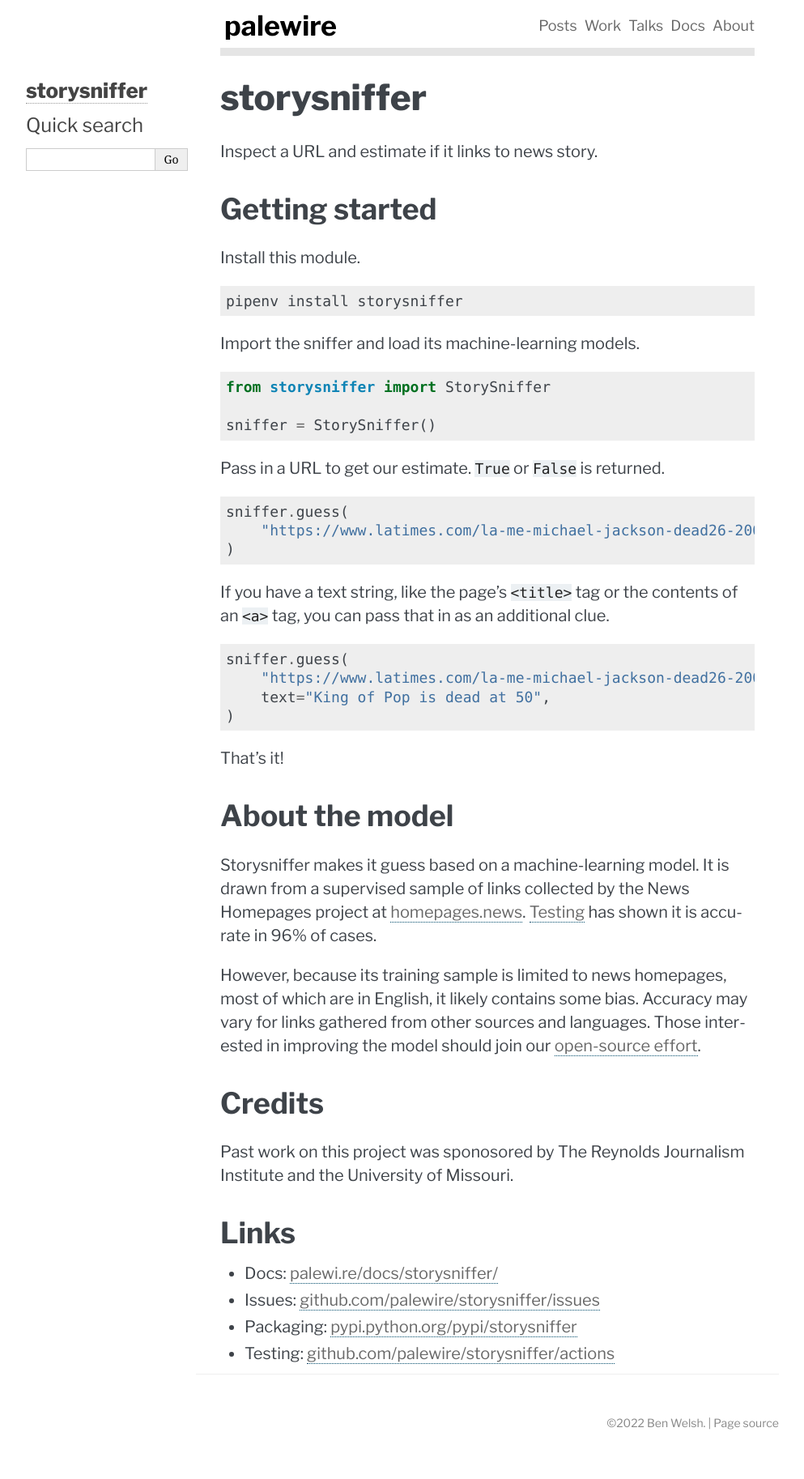
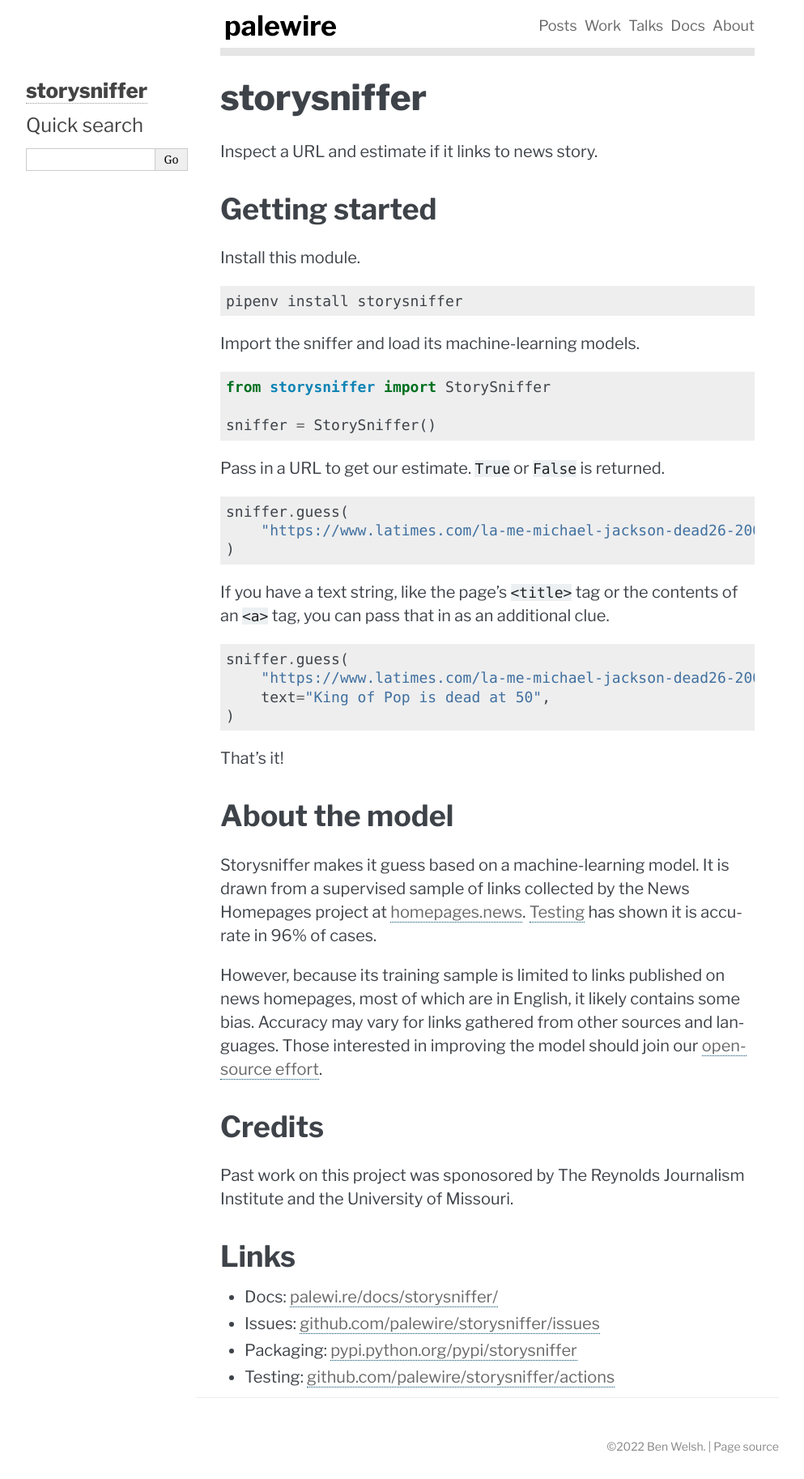
Before and after one commit to palewire/storysniffer, a Sphinx documentation site: the page built from docs/index.md, in a window 1280 px wide. Shown: the whole page at 81% size, without its empty margins (148-1141 px from the left). Built offline with Sphinx 7.4.7, drawn with Linux system fonts in a browser that asks for light colours; before the commit the page ends 1797 px from its top, so only the background shows below that.

Commit message:
More docs

```diff
--- a/docs/index.md
+++ b/docs/index.md
@@ -44,7 +44,7 @@ That's it!
 
 Storysniffer makes it guess based on a machine-learning model. It is drawn from a supervised sample of links collected by the News Homepages project at [homepages.news](https://homepages.news). [Testing](https://github.com/palewire/storysniffer/blob/main/_notebooks/train.ipynb) has shown it is accurate in 96% of cases.
 
-However, because its training sample is limited to news homepages, most of which are in English, it likely contains some bias. Accuracy may vary for links gathered from other sources and languages. Those interested in improving the model should join our [open-source effort](https://github.com/palewire/storysniffer).
+However, because its training sample is limited to links published on news homepages, most of which are in English, it likely contains some bias. Accuracy may vary for links gathered from other sources and languages. Those interested in improving the model should join our [open-source effort](https://github.com/palewire/storysniffer).
 
 ## Credits
 
```
